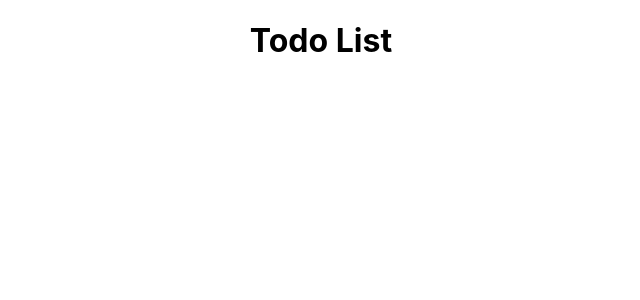
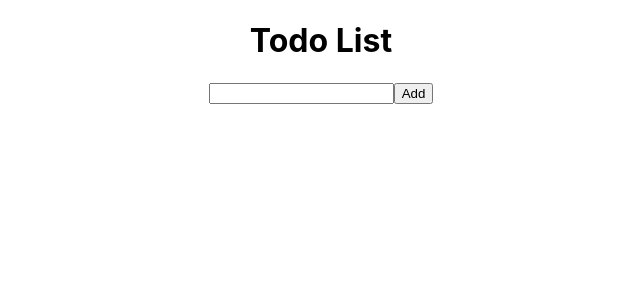
Before and after one commit to GSG-K3/React-TodoApp, a React (Create React App) app: page / in a window 1280 px wide. Shown: the top 300 px of the page, without its empty margins (319-959 px from the left). Built offline with nearby package versions, Linux system fonts and the light colour scheme.

Commit message:
add item to todo list #3

```diff
--- a/src/App.js
+++ b/src/App.js
@@ -1,20 +1,40 @@
-import React ,{Component}from 'react';
-import './App.css';
+import React,{Component} from 'react';
 import AddTodo from './component/AddTodo';
 import TitleTodo from './component/TitleTodo'
 import TodoList from './component/TodoList'
+import './App.css';
+// import {library} from '@fortawesome/fontawesome-svg-core'
+// import {faTrash} from '@fortawesome/free-solid-svg-icons'
+
+// library.add(faTrash);
+class App extends Component{
+  state={
+    todos:[ ]
+ };
+
+ addTodoI = (todo) =>{
+     this.setState({
+         todos:[{text:todo,
+          completed:false
+        },...this.state.todos]
+     });
+    console.log(todo);
 
 
-class App extends Component{
+ };
   render(){
   return (
     <div className="App">
       <TitleTodo/>
+      <AddTodo onSubmit={this.addTodoI}/>
+      <TodoList todos={this.state.todos}/>
 
     </div>
   );
+  // componentDidMount=()=>{
+
+  // }
 }
 }
 
-
 export default App;
--- a/src/component/AddTodo.js
+++ b/src/component/AddTodo.js
@@ -1,7 +1,28 @@
 import React,{Component} from 'react';
  class AddTodo extends Component{
+    state={
+        text:''
+    }
+    inputChange=(e)=>{
+        this.setState({ text:e.target.value });
+
+    }
+    submitTodo=(e)=>{
+        e.preventDefault();
+        console.log('submit', this.state);
+        document.getElementById('addTodo').value='';
+        this.props.onSubmit(this.state.text)
+    }
+
+
     render(){
-        return
-}
+        return <div className='addTodoContainer'>
+            <form onSubmit={(e)=>this.submitTodo(e)}>
+                <input id='addTodo'onChange={(e)=>this.inputChange(e)} type="text"></input>
+                <button  type="submit">Add</button>
+            </form>
+
+            </div>
+    }
 }
 export default AddTodo;
--- /dev/null
+++ b/src/component/TodoItem.js
@@ -0,0 +1,13 @@
+import React,{Component} from 'react';
+ class TodoItem extends Component{
+    render(){
+        const{todo}=this.props;
+        return<div onClick={this.toggleTodo}> {todo.text}
+
+        </div>
+    }
+    toggleTodo=()=>{
+
+    }
+ }
+ export default TodoItem;
--- a/src/component/TodoList.js
+++ b/src/component/TodoList.js
@@ -1,7 +1,24 @@
 import React,{Component} from 'react';
+import  TodoItem from './TodoItem'
  class TodoList extends Component{
+
     render(){
-        return
-}
-}
-export default TodoList;
+        const {todos}=this.props;
+
+          return <div className ='listTodoContainer'>
+
+              {
+                todos.map((todo, index)=>{
+                    return(
+                       <TodoItem key={index} todo={todo}></TodoItem>
+
+
+                    )
+                })
+            }
+            </div>
+
+     }
+
+ }
+ export default TodoList;
```
